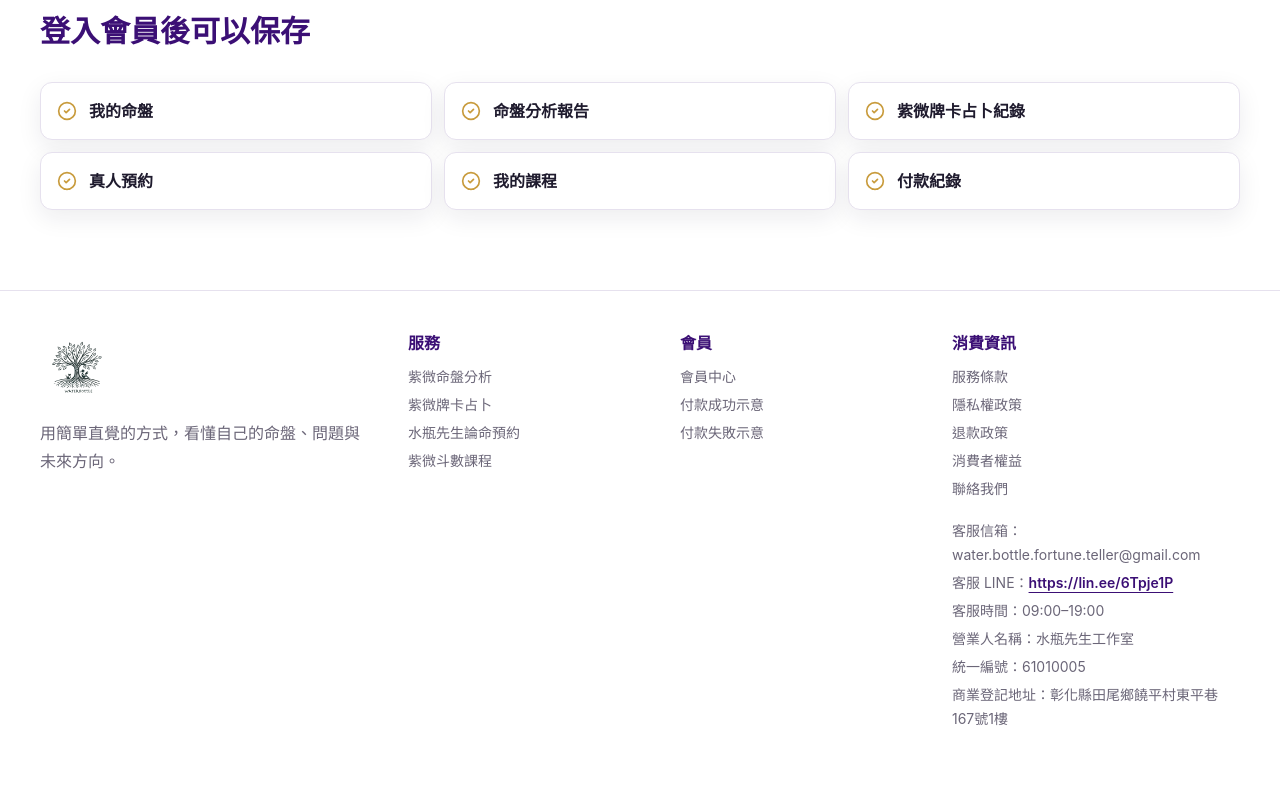
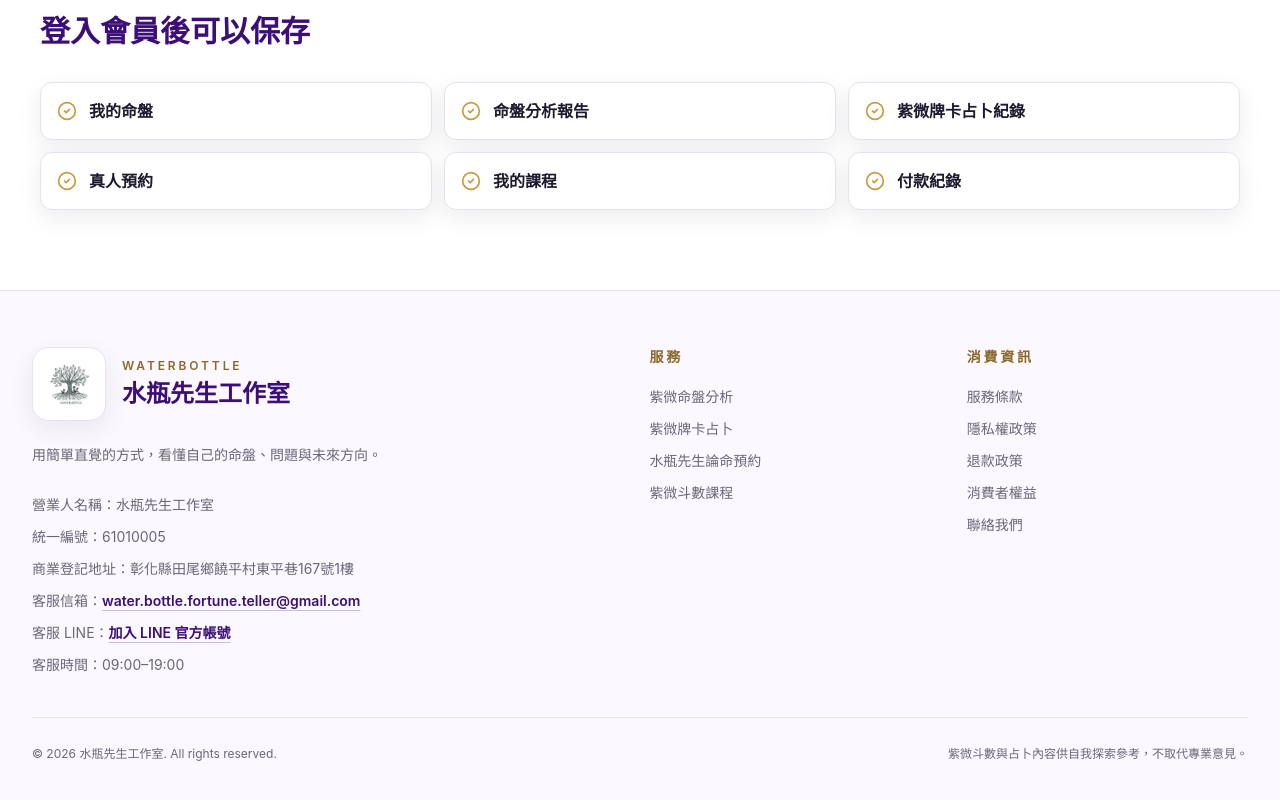
Before and after one commit to tsaititsu/tsu-waterbottle-site, a Next.js app: page / in a window 1280 px wide. Shown: the part 2605-3405 px from the top of the page. Before the commit the page ends 3376 px from the top, so only its background shows below. Built offline with nearby package versions, Linux system fonts and the light colour scheme; no server answers.

Commit message:
style: refine footer layout

```diff
--- a/src/components/Footer.tsx
+++ b/src/components/Footer.tsx
@@ -2,56 +2,88 @@
 import { LogoMark } from './LogoMark'
 
 const lineSupportUrl = 'https://lin.ee/6Tpje1P'
+const supportEmail = 'water.bottle.fortune.teller@gmail.com'
+
+const serviceLinks = [
+  { href: '/ai-chart', label: '紫微命盤分析' },
+  { href: '/ai-divination', label: '紫微牌卡占卜' },
+  { href: '/booking', label: '水瓶先生論命預約' },
+  { href: '/courses', label: '紫微斗數課程' },
+]
+
+const consumerLinks = [
+  { href: '/terms', label: '服務條款' },
+  { href: '/privacy', label: '隱私權政策' },
+  { href: '/refund-policy', label: '退款政策' },
+  { href: '/consumer-rights', label: '消費者權益' },
+  { href: '/contact', label: '聯絡我們' },
+]
 
 export function Footer() {
   return (
-    <footer className="border-t border-borderSoft bg-white">
-      <div className="section-shell grid gap-8 py-10 md:grid-cols-[1.4fr_1fr_1fr_1.2fr]">
+    <footer className="border-t border-[#eadff5] bg-[#fbf8ff]">
+      <div className="mx-auto max-w-7xl px-5 py-12 md:px-8 md:py-14">
+        <div className="grid gap-9 lg:grid-cols-[1.55fr_0.75fr_0.75fr]">
+          <section>
+            <div className="flex items-center gap-4">
+              <div className="rounded-2xl border border-[#eadff5] bg-white p-2 shadow-soft">
+                <LogoMark compact />
+              </div>
               <div>
-          <LogoMark />
-          <p className="mt-4 max-w-md leading-7 text-textMuted">
+                <p className="text-xs font-semibold uppercase tracking-[0.24em] text-darkGold">Waterbottle</p>
+                <h2 className="mt-1 font-serifTC text-2xl font-semibold text-deepPurple">水瓶先生工作室</h2>
+              </div>
+            </div>
+            <p className="mt-5 max-w-xl text-sm leading-7 text-textMuted">
               用簡單直覺的方式，看懂自己的命盤、問題與未來方向。
             </p>
-        </div>
-        <div>
-          <h3 className="font-semibold text-deepPurple">服務</h3>
-          <div className="mt-3 grid gap-2 text-sm text-textMuted">
-            <Link href="/ai-chart">紫微命盤分析</Link>
-            <Link href="/ai-divination">紫微牌卡占卜</Link>
-            <Link href="/booking">水瓶先生論命預約</Link>
-            <Link href="/courses">紫微斗數課程</Link>
-          </div>
-        </div>
-        <div id="about">
-          <h3 className="font-semibold text-deepPurple">會員</h3>
-          <div className="mt-3 grid gap-2 text-sm text-textMuted">
-            <Link href="/account">會員中心</Link>
-            <Link href="/payment/success">付款成功示意</Link>
-            <Link href="/payment/fail">付款失敗示意</Link>
-          </div>
-        </div>
-        <div>
-          <h3 className="font-semibold text-deepPurple">消費資訊</h3>
-          <div className="mt-3 grid gap-2 text-sm text-textMuted">
-            <Link href="/terms">服務條款</Link>
-            <Link href="/privacy">隱私權政策</Link>
-            <Link href="/refund-policy">退款政策</Link>
-            <Link href="/consumer-rights">消費者權益</Link>
-            <Link href="/contact">聯絡我們</Link>
-          </div>
-          <div className="mt-5 grid gap-1 text-sm leading-6 text-textMuted">
-            <p>客服信箱：water.bottle.fortune.teller@gmail.com</p>
+
+            <div className="mt-6 grid gap-2 text-sm leading-6 text-textMuted">
+              <p>營業人名稱：水瓶先生工作室</p>
+              <p>統一編號：61010005</p>
+              <p>商業登記地址：彰化縣田尾鄉饒平村東平巷167號1樓</p>
+              <p>
+                客服信箱：
+                <a className="font-semibold text-deepPurple underline decoration-deepPurple/25 underline-offset-4 transition hover:text-darkGold hover:decoration-darkGold" href="mailto:water.bottle.fortune.teller@gmail.com">
+                  {supportEmail}
+                </a>
+              </p>
               <p>
                 客服 LINE：
-              <a className="font-semibold text-deepPurple underline underline-offset-4" href={lineSupportUrl} rel="noopener noreferrer" target="_blank">
-                {lineSupportUrl}
+                <a className="font-semibold text-deepPurple underline decoration-deepPurple/25 underline-offset-4 transition hover:text-[#06c755] hover:decoration-[#06c755]" href={lineSupportUrl} rel="noopener noreferrer" target="_blank">
+                  加入 LINE 官方帳號
                 </a>
               </p>
               <p>客服時間：09:00–19:00</p>
-            <p>營業人名稱：水瓶先生工作室</p>
-            <p>統一編號：61010005</p>
-            <p>商業登記地址：彰化縣田尾鄉饒平村東平巷167號1樓</p>
             </div>
+          </section>
+
+          <nav aria-label="服務連結">
+            <h3 className="text-sm font-semibold uppercase tracking-[0.2em] text-darkGold">服務</h3>
+            <div className="mt-5 grid gap-3 text-sm text-textMuted">
+              {serviceLinks.map((link) => (
+                <Link className="transition hover:text-deepPurple" href={link.href} key={link.href}>
+                  {link.label}
+                </Link>
+              ))}
+            </div>
+          </nav>
+
+          <nav aria-label="消費資訊連結">
+            <h3 className="text-sm font-semibold uppercase tracking-[0.2em] text-darkGold">消費資訊</h3>
+            <div className="mt-5 grid gap-3 text-sm text-textMuted">
+              {consumerLinks.map((link) => (
+                <Link className="transition hover:text-deepPurple" href={link.href} key={link.href}>
+                  {link.label}
+                </Link>
+              ))}
+            </div>
+          </nav>
+        </div>
+
+        <div className="mt-10 border-t border-[#eadff5] pt-6 text-xs leading-6 text-textMuted md:flex md:items-center md:justify-between">
+          <p>© {new Date().getFullYear()} 水瓶先生工作室. All rights reserved.</p>
+          <p className="mt-2 md:mt-0">紫微斗數與占卜內容供自我探索參考，不取代專業意見。</p>
         </div>
       </div>
     </footer>
```
Lines whose indentation alone changed are shown as unchanged.
